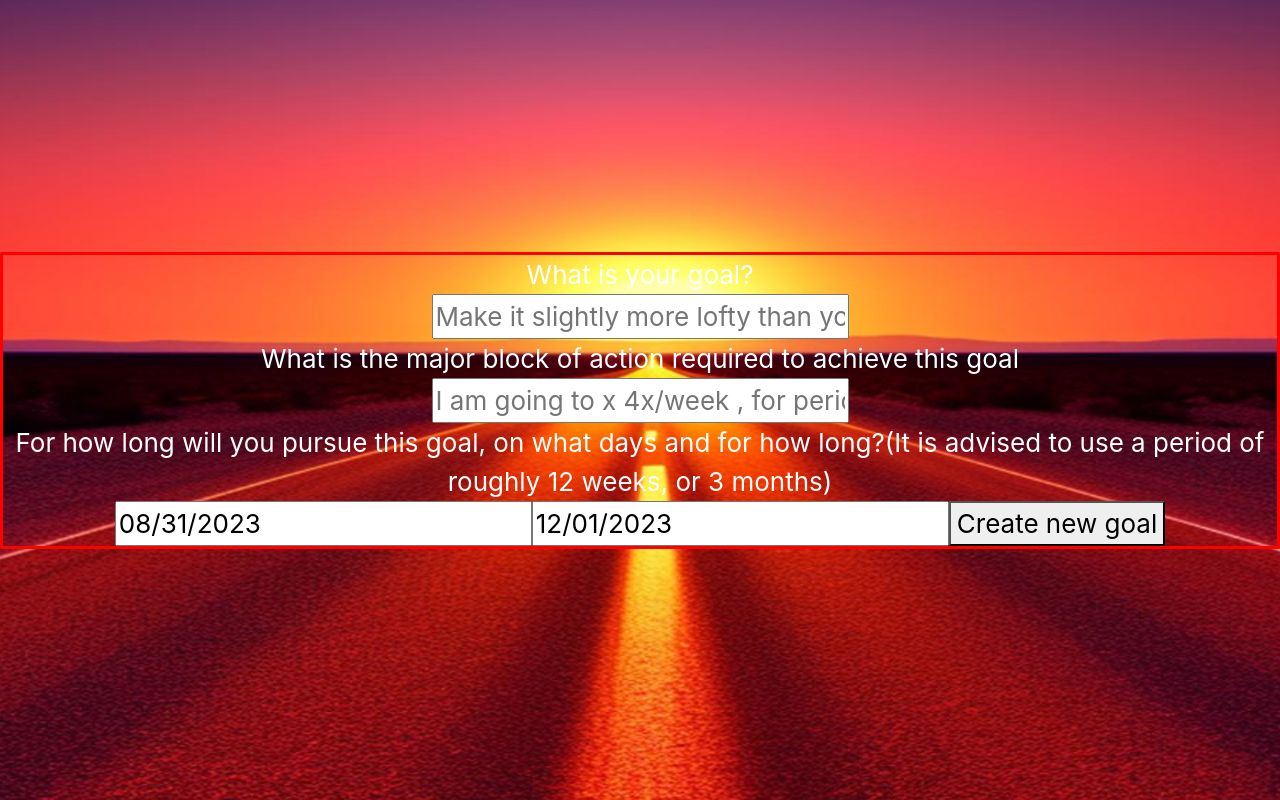
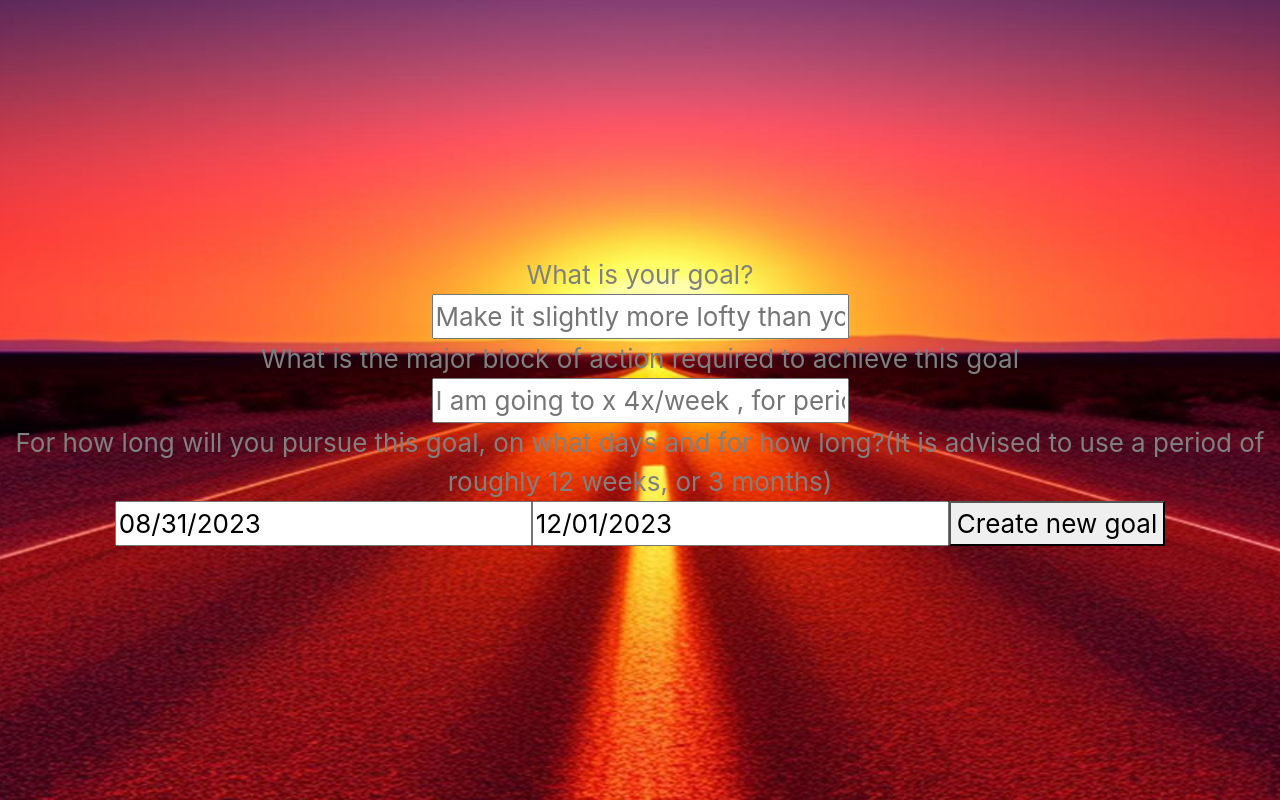
Before and after one commit to 2000mato/AH-Goals-Toolkit, a React (Create React App) app in the folder toolkit/: page / in a window 1280 px wide. Built offline with nearby package versions, Linux system fonts and the light colour scheme.

Commit message:
text color changed to contrast background

```diff
--- a/toolkit/src/GoalPrompt.css
+++ b/toolkit/src/GoalPrompt.css
@@ -1,5 +1,3 @@
 .goal-prompt-container {
-    border-style: solid;
-    border-color: red;
-    border-radius: 2px;
+    color: gray;
 }
```
